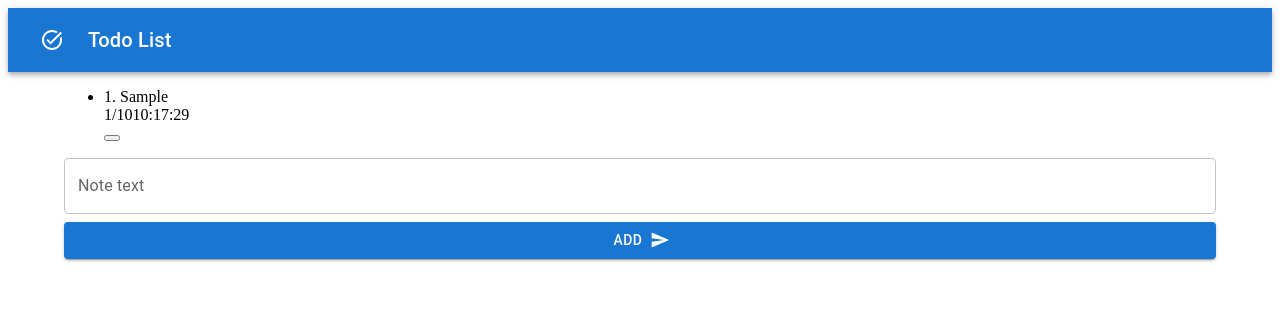
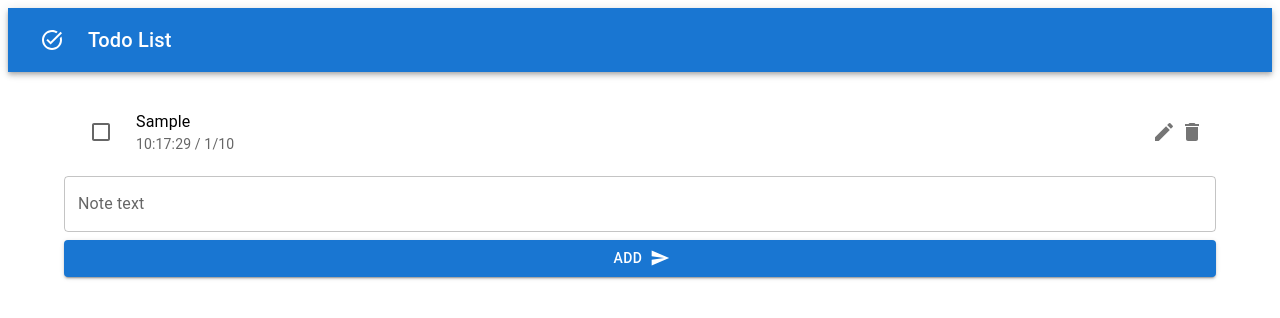
Before and after one commit to yobafett/-React-MUI-Todo, a React (Create React App) app: page / in a window 1280 px wide. Both pictures are taken after typing "Sample" into the empty fields and a click on the button "ADD". Shown: the top 318 px of the page. Built offline with nearby package versions, Linux system fonts and the light colour scheme.

Commit message:
Add editing

```diff
--- a/src/components/ListItem.js
+++ b/src/components/ListItem.js
@@ -1,65 +1,100 @@
-import { useState, useRef } from 'react';
+import { useState } from 'react';
+import EditIcon from '@mui/icons-material/Edit';
+import DeleteIcon from '@mui/icons-material/Delete';
+import SaveIcon from '@mui/icons-material/Save';
+import CancelIcon from '@mui/icons-material/Cancel';
+import {
+    ListItem as MUIListItem,
+    ListItemAvatar,
+    ListItemText,
+    IconButton,
+    Checkbox,
+    TextField
+} from '@mui/material';
 
 const ListItem = (props) => {
     const { item, i, filterTodoListByArrId, updateNote } = props;
+
     const date = new Date(item.date);
     const dateString = `${date.getDay()}/${date.getMonth("en-US")}`;
     const timeString = `${date.getHours()}:${date.getMinutes()}:${date.getSeconds()}`;
 
-    const [editId, setEditId] = useState(0);
-    const inputEdit = useRef();
+    const [editId, setEditId] = useState(-1);
+    const [editFieldContent, setEditFieldContent] = useState('');
 
-    const delElement = (e, arrId) => {
-        e.preventDefault();
-        filterTodoListByArrId(arrId);
+    const delElement = () => {
+        filterTodoListByArrId(i);
     }
 
-    const editElement = (e, id = 0) => {
-        e.preventDefault();
-        setEditId(id);
+    const editElement = () => {
+        setEditFieldContent(item.note)
+        setEditId(item.id);
     }
 
-    const saveEdit = (e, id) => {
-        e.preventDefault();
+    const closeEdit = () => {
+        setEditId(-1);
+    }
 
-        updateNote(id, inputEdit.current.value);
-
-        editElement(e);
+    const saveEdit = () => {
+        updateNote(item.id, editFieldContent);
+        closeEdit();
     }
 
     const liContent = (
-        <>
-            <div className="content">
-                <span onClick={(e) => editElement(e, item.id)}>
-                    {`${i + 1}. ${item.note}`}
-                </span>
-                <div className='date-time'>
-                    <span>{dateString}</span>
-                    <span>{timeString}</span>
-                </div>
-            </div>
-            <button onClick={(e) => delElement(e, i)}>
-            </button>
-        </>
+        <ListItemText
+            primary={`${item.note}`}
+            secondary={`${timeString} / ${dateString}`}
+        />
     )
 
     const liEdit = (
+        <TextField id="standard-basic"
+            value={editFieldContent}
+            onChange={(e) => setEditFieldContent(e.target.value)}
+            label={`${timeString} / ${dateString}`}
+            variant="standard" />
+    );
+
+    const defaultButtonSet = (
         <>
-            <input ref={inputEdit} type="text" defaultValue={item.note} />
-            <div>
-                <button onClick={(e) => saveEdit(e, item.id)}>
-                </button>
-                <button onClick={(e) => editElement(e)}>
-                </button>
-            </div>
+            <IconButton edge="end"
+                aria-label="edit"
+                onClick={editElement}>
+                <EditIcon />
+            </IconButton>
+            <IconButton edge="end"
+                aria-label="delete"
+                onClick={delElement}>
+                <DeleteIcon />
+            </IconButton>
+        </>
+    );
+
+    const editButtonSet = (
+        <>
+            <IconButton edge="end"
+                aria-label="save"
+                onClick={saveEdit}>
+                <SaveIcon />
+            </IconButton>
+            <IconButton edge="end"
+                aria-label="cancel"
+                onClick={closeEdit}>
+                <CancelIcon />
+            </IconButton>
         </>
     );
 
     return (
-        <li className='list-item'>
+        <MUIListItem secondaryAction={
+            item.id === editId ? editButtonSet : defaultButtonSet
+        }>
+            <ListItemAvatar>
+                <Checkbox />
+            </ListItemAvatar>
             {item.id === editId ? liEdit : liContent}
-        </li>
-    );
+        </MUIListItem >
+    )
 }
 
 export default ListItem;
--- a/src/components/TodoList.js
+++ b/src/components/TodoList.js
@@ -1,10 +1,10 @@
 import { useState } from 'react';
 import { v4 as uuidv4 } from 'uuid';
+import { Container, List } from '@mui/material';
 
 import TopBar from './TopBar';
 import ListItem from './ListItem';
 import ItemInput from './ItemInput';
-import { Container } from '@mui/material';
 
 const TodoList = () => {
     const [todoList, setTodoList] = useState([]);
@@ -41,7 +41,7 @@ const TodoList = () => {
         <>
             <TopBar />
             <Container>
-                <ul className="notes-list">{listItems}</ul>
+                <List>{listItems}</List>
                 <ItemInput addNote={addNote} />
             </Container>
         </>
```
